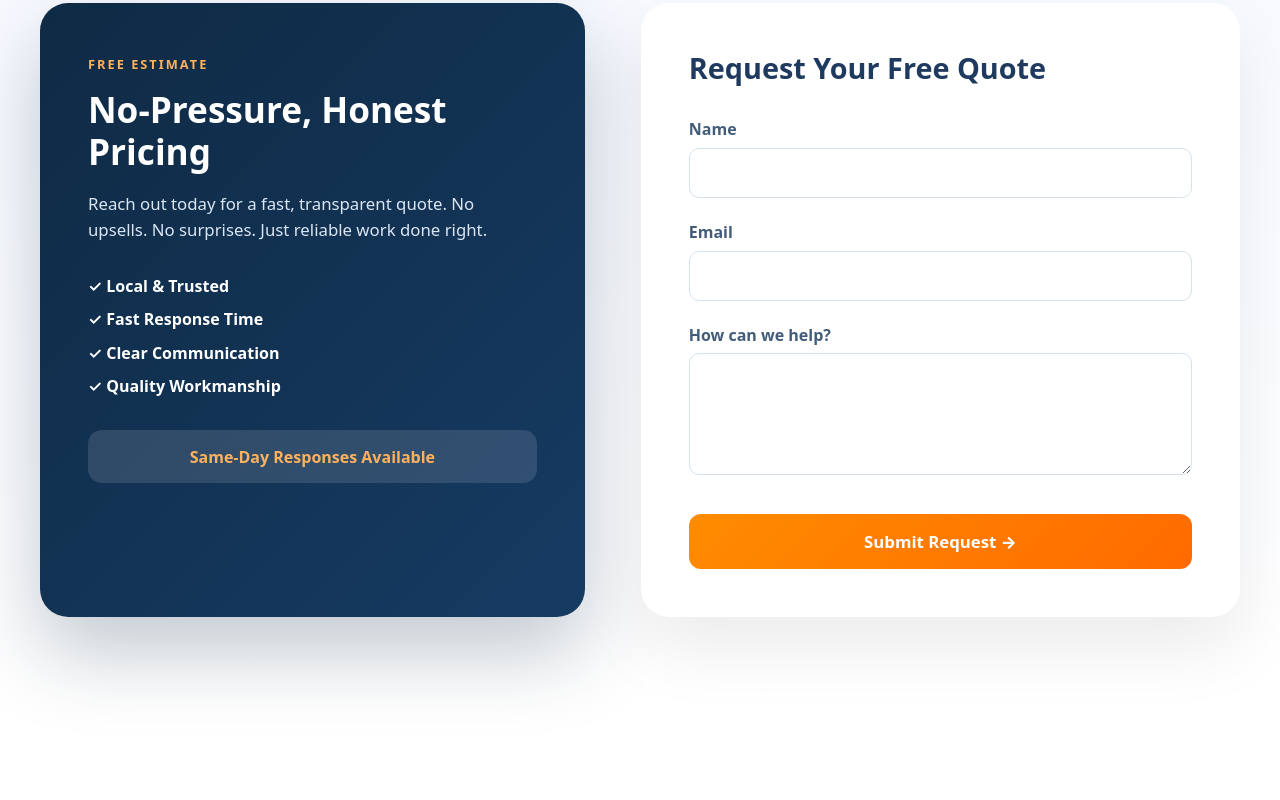
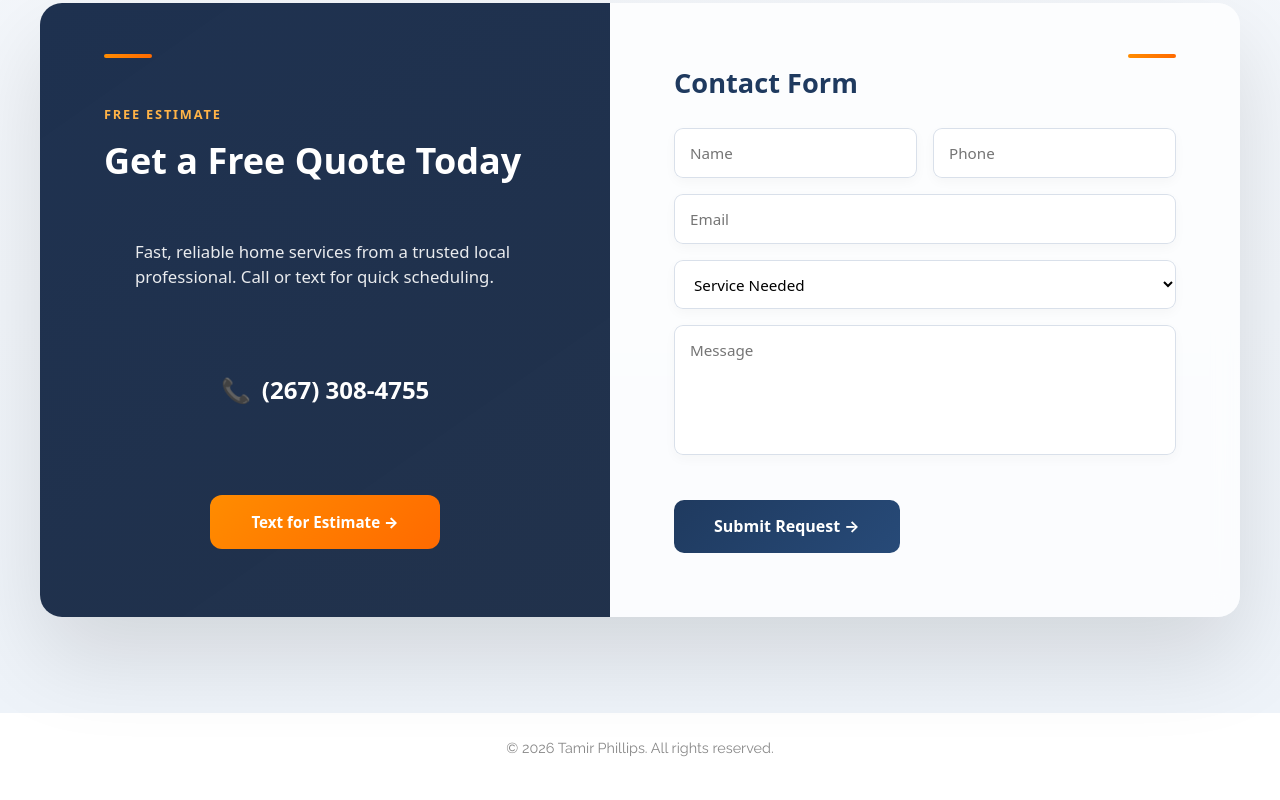
Before and after one commit to TamirP123/keystone-home-tech, a React (Vite) app: page / in a window 1280 px wide. Shown: the part 1760-2560 px from the top of the page. Built offline with nearby package versions, Linux system fonts and the light colour scheme.

Commit message:
Contact and footer styling/updates.

```diff
--- a/src/components/Contact.jsx
+++ b/src/components/Contact.jsx
@@ -4,7 +4,9 @@ import "../styles/Contact.css";
 export default function Contact() {
   const [formData, setFormData] = useState({
     name: "",
+    phone: "",
     email: "",
+    service: "",
     message: "",
   });
 
@@ -12,79 +14,76 @@ export default function Contact() {
     setFormData({ ...formData, [e.target.name]: e.target.value });
   };
 
-  const handleSubmit = (e) => {
-    e.preventDefault();
-    window.location.href = `mailto:tamirphillips@live.com?subject=Free Quote Request from ${formData.name}&body=${formData.message}`;
-  };
-
   return (
     <section className="contact-section" id="contact">
-      <div className="contact-inner">
+      <div className="contact-wrapper">
+        {/* LEFT — FREE QUOTE */}
+        <div className="quote-panel">
+  <span className="quote-eyebrow">Free Estimate</span>
 
-        {/* LEFT — FREE QUOTE CARD */}
-        <div className="quote-card">
-          <span className="quote-eyebrow">Free Estimate</span>
-          <h2>No-Pressure, Honest Pricing</h2>
+  <h3>Get a Free Quote Today</h3>
 
   <p>
-            Reach out today for a fast, transparent quote.
-            No upsells. No surprises. Just reliable work done right.
+    Fast, reliable home services from a trusted local professional.
+    Call or text for quick scheduling.
   </p>
 
-          <ul className="quote-benefits">
-            <li>✓ Local & Trusted</li>
-            <li>✓ Fast Response Time</li>
-            <li>✓ Clear Communication</li>
-            <li>✓ Quality Workmanship</li>
-          </ul>
-
-          <div className="quote-highlight">
-            <span>Same-Day Responses Available</span>
-          </div>
+  <div className="quote-phone">
+    📞 <span>(267) 308-4755</span>
   </div>
 
+  <a href="sms:+12155551234" className="quote-btn">
+    Text for Estimate →
+  </a>
+</div>
+
+
         {/* RIGHT — CONTACT FORM */}
-        <form className="contact-form" onSubmit={handleSubmit}>
-          <h3>Request Your Free Quote</h3>
+        <form className="form-panel">
+          <h3>Contact Form</h3>
 
-          <div className="form-group">
-            <label>Name</label>
+          <div className="form-row">
             <input
               type="text"
               name="name"
+              placeholder="Name"
+              onChange={handleChange}
               required
-              value={formData.name}
+            />
+            <input
+              type="tel"
+              name="phone"
+              placeholder="Phone"
               onChange={handleChange}
             />
           </div>
 
-          <div className="form-group">
-            <label>Email</label>
           <input
             type="email"
             name="email"
+            placeholder="Email"
+            onChange={handleChange}
             required
-              value={formData.email}
+          />
+
+          <select name="service" onChange={handleChange}>
+            <option value="">Service Needed</option>
+            <option>General Contracting</option>
+            <option>Remodeling</option>
+            <option>Repairs</option>
+            <option>Other</option>
+          </select>
+
+          <textarea
+            name="message"
+            placeholder="Message"
             onChange={handleChange}
           />
-          </div>
 
-          <div className="form-group">
-            <label>How can we help?</label>
-            <textarea
-              name="message"
-              rows="4"
-              required
-              value={formData.message}
-              onChange={handleChange}
-            />
-          </div>
-
-          <button type="submit" className="submit-btn">
+          <button type="submit" className="form-submit">
             Submit Request →
           </button>
         </form>
-
       </div>
     </section>
   );
--- a/src/components/Footer.jsx
+++ b/src/components/Footer.jsx
@@ -6,22 +6,7 @@ export default function Footer() {
   return (
     <footer className="footer">
       <div className="footer-content">
-        <h2 className="footer-title">Let's Connect</h2>
-        <p className="footer-text">Please contact me through my email and/or LinkedIn profile for more information. For more information on projects that are not shown on my portfolio, check out my Github Profile!</p>
-        <div className="social-links">
-          <a href="mailto:tamirdevs@gmail.com" className="social-link email" aria-label="Email">
-            <FaEnvelope />
-            <span className="link-text">Email</span>
-          </a>
-          <a href="https://www.linkedin.com/in/tamir-phillips-6096922ba" target="_blank" rel="noopener noreferrer" className="social-link linkedin" aria-label="LinkedIn">
-            <FaLinkedin />
-            <span className="link-text">LinkedIn</span>
-          </a>
-          <a href="https://github.com/TamirP123" target="_blank" rel="noopener noreferrer" className="social-link github" aria-label="GitHub">
-            <FaGithub />
-            <span className="link-text">GitHub</span>
-          </a>
-        </div>
+
         <p className="copyright">© {new Date().getFullYear()} Tamir Phillips. All rights reserved.</p>
       </div>
     </footer>
--- a/src/styles/Contact.css
+++ b/src/styles/Contact.css
@@ -1,169 +1,243 @@
-/* =====================
-   SECTION BASE
-   ===================== */
 .contact-section {
   padding: 6rem 1.5rem;
   background: linear-gradient(
-    to bottom,
-    #f6f9ff 0%,
-    #ffffff 100%
+    180deg,
+    #f4f7fb 0%,
+    #eef3f9 100%
   );
 }
 
-/* =====================
-   INNER GRID
-   ===================== */
-.contact-inner {
+/* OUTER CONTAINER */
+.contact-wrapper {
   max-width: 1200px;
   margin: 0 auto;
 
   display: grid;
-  grid-template-columns: 1fr 1.1fr;
-  gap: 3.5rem;
-  align-items: stretch;
+  grid-template-columns: 0.95fr 1.05fr;
+
+  border-radius: 22px;
+  overflow: hidden;
+
+  background: rgba(255, 255, 255, 0.75);
+  backdrop-filter: blur(12px);
+
+  box-shadow:
+    0 40px 90px rgba(0, 0, 0, 0.12);
 }
 
 /* =====================
-   FREE QUOTE CARD
+   QUOTE PANEL (FIXED)
    ===================== */
-.quote-card {
-  background: linear-gradient(
-    135deg,
-    #0f2a44 0%,
-    #163b63 100%
-  );
+.quote-panel {
+  position: relative;
+  padding: 4.2rem 4rem;
 
-  color: white;
-  padding: 3rem;
-  border-radius: 28px;
+  background:
+    linear-gradient(
+      145deg,
+      rgba(18, 38, 70, 0.95),
+      rgba(14, 32, 60, 0.92)
+    );
 
-  box-shadow: 0 35px 80px rgba(15, 42, 68, 0.25);
+  color: #fff;
+
+  display: flex;
+  flex-direction: column;
+  justify-content: flex-start;
 }
 
-.quote-eyebrow {
-  text-transform: uppercase;
-  letter-spacing: 2px;
-  font-size: 0.8rem;
-  color: #ffb15c;
-  font-weight: 700;
+/* subtle structure line */
+.quote-panel::after {
+  content: "";
+  position: absolute;
+  top: 3.2rem;
+  left: 4rem;
+
+  width: 48px;
+  height: 4px;
+  border-radius: 2px;
+
+  background: linear-gradient(90deg, #ff8c00, #ff6a00);
 }
 
-.quote-card h2 {
-  font-size: 2.2rem;
-  font-weight: 800;
-  margin: 0.8rem 0 1.2rem;
+/* Eyebrow */
+.quote-eyebrow {
+  margin-top: 2.2rem;
+
+  font-size: 0.8rem;
+  letter-spacing: 0.14em;
+  text-transform: uppercase;
+  font-weight: 700;
+
+  color: #ffb347;
 }
 
-.quote-card p {
-  color: #dbe6f3;
-  font-size: 1.05rem;
-  margin-bottom: 2rem;
+/* Headline */
+.quote-panel h3 {
+  margin-top: 1rem;
+  margin-bottom: 1.2rem;
+
+  font-size: 2.25rem;
+  font-weight: 800;
+  line-height: 1.15;
+  max-width: 420px;
 }
 
-.quote-benefits {
-  list-style: none;
-  padding: 0;
-  margin-bottom: 2rem;
+/* Description */
+.quote-panel p {
+  font-size: 1.05rem;
+  opacity: 0.9;
+  max-width: 380px;
+  margin-bottom: 2.8rem;
+  margin-top: auto;
+  margin-left: auto;
+  margin-right: auto;
 }
 
-.quote-benefits li {
-  margin-bottom: 0.6rem;
-  font-weight: 600;
-  color: #ffffff;
+/* Phone block */
+.quote-phone {
+  display: inline-flex;
+  align-items: center;
+  gap: 0.7rem;
+margin-top: auto;
+  margin-left: auto;
+  margin-right: auto;
+  font-size: 1.5rem;
+  font-weight: 800;
+
+  margin-bottom: 3rem;
 }
 
-.quote-highlight {
-  background: rgba(255, 255, 255, 0.12);
-  padding: 0.9rem 1.2rem;
-  border-radius: 14px;
+/* CTA Button */
+.quote-btn {
+  align-self: flex-start;
+margin-top: auto;
+  margin-left: auto;
+  margin-right: auto;
+  padding: 1rem 2.6rem;
+  border-radius: 12px;
+
+  background: linear-gradient(135deg, #ff8c00, #ff6a00);
+  color: #fff;
+
+  font-weight: 800;
+  font-size: 0.95rem;
+  text-decoration: none;
+
+  transition: all 0.25s ease;
+}
+
+.quote-btn:hover {
+  transform: translateY(-2px);
+  box-shadow: 0 18px 40px rgba(255, 140, 0, 0.45);
+}
+
+
+/* =====================
+   FORM PANEL
+   ===================== */
+.form-panel {
+  padding: 4rem;
+  background: transparent;
+}
+
+.form-panel::after {
+  content: "";
+  position: absolute;
+  top: 3.2rem;
+  right: 4rem;
+
+  width: 48px;
+  height: 4px;
+  border-radius: 2px;
+
+  background: linear-gradient(90deg, #ff8c00, #ff6a00);
+}
+
+.form-panel h3 {
+  font-size: 1.7rem;
+  font-weight: 800;
+  color: #1f3a5f;
+  margin-bottom: 1.8rem;
+}
+
+.form-row {
+  display: grid;
+  grid-template-columns: 1fr 1fr;
+  gap: 1rem;
+}
+
+/* INPUTS */
+.form-panel input,
+.form-panel select,
+.form-panel textarea {
+  width: 100%;
+  padding: 0.85rem 1rem;
+  margin-bottom: 1rem;
+
+  border-radius: 9px;
+  border: none;
+  background: #fff;
+
+  font-size: 0.95rem;
+  box-shadow:
+    inset 0 0 0 1px #d9e0ea,
+    0 4px 12px rgba(0, 0, 0, 0.03);
+
+  transition: all 0.2s ease;
+}
+
+.form-panel input:focus,
+.form-panel select:focus,
+.form-panel textarea:focus {
+  outline: none;
+  box-shadow:
+    inset 0 0 0 2px #ff8c00,
+    0 6px 18px rgba(255, 140, 0, 0.15);
+}
+
+.form-panel textarea {
+  min-height: 130px;
+  resize: none;
+}
+
+/* SUBMIT */
+.form-submit {
+  margin-top: 1.4rem;
+
+  background: linear-gradient(135deg, #1f3a5f, #274a78);
+  color: #fff;
+
+  padding: 0.9rem 2.5rem;
+  border-radius: 10px;
+  border: none;
+
   font-weight: 700;
-  color: #ffb15c;
-  text-align: center;
+  cursor: pointer;
+
+  transition: all 0.25s ease;
+}
+
+.form-submit:hover {
+  transform: translateY(-2px);
+  box-shadow: 0 16px 34px rgba(31, 58, 95, 0.35);
 }
 
 /* =====================
-   CONTACT FORM
-   ===================== */
-.contact-form {
-  background: white;
-  padding: 3rem;
-  border-radius: 28px;
-
-  box-shadow: 0 30px 70px rgba(0, 0, 0, 0.08);
-}
-
-.contact-form h3 {
-  font-size: 1.8rem;
-  font-weight: 800;
-  color: #1f3a5f;
-  margin-bottom: 2rem;
-}
-
-.form-group {
-  display: flex;
-  flex-direction: column;
-  margin-bottom: 1.4rem;
-}
-
-.form-group label {
-  font-weight: 600;
-  color: #425d7a;
-  margin-bottom: 0.4rem;
-}
-
-.form-group input,
-.form-group textarea {
-  padding: 0.75rem 0.9rem;
-  border-radius: 10px;
-  border: 1px solid #d7e1ee;
-  font-size: 1rem;
-}
-
-.form-group input:focus,
-.form-group textarea:focus {
-  outline: none;
-  border-color: #ff8c00;
-}
-
-/* =====================
-   SUBMIT BUTTON
-   ===================== */
-.submit-btn {
-  margin-top: 1rem;
-  width: 100%;
-  padding: 0.95rem;
-
-  background: linear-gradient(135deg, #ff8c00, #ff6a00);
-  color: white;
-
-  border: none;
-  border-radius: 12px;
-  font-weight: 800;
-  font-size: 1.05rem;
-  cursor: pointer;
-
-  transition: all 0.3s ease;
-}
-
-.submit-btn:hover {
-  transform: translateY(-2px);
-  box-shadow: 0 15px 35px rgba(255, 140, 0, 0.35);
-}
-
-/* =====================
-   RESPONSIVE
+   MOBILE
    ===================== */
 @media (max-width: 900px) {
-  .contact-inner {
+  .contact-wrapper {
     grid-template-columns: 1fr;
   }
 
-  .quote-card,
-  .contact-form {
-    padding: 2.2rem;
+  .quote-panel,
+  .form-panel {
+    padding: 2.6rem;
   }
 
-  .quote-card h2 {
-    font-size: 1.9rem;
+  .quote-btn {
+    width: 100%;
+    text-align: center;
   }
 }
--- a/src/styles/Footer.css
+++ b/src/styles/Footer.css
@@ -1,7 +1,7 @@
 .footer {
   background-color: var(--light-grey);
   color: #ffffff;
-  padding: 3rem 0;
+  padding: 1.5rem 0;
   position: relative;
   overflow: hidden;
 }
```
Also changed, not shown: src/assets/QuoteBackground.png (added). Lines whose indentation alone changed are shown as unchanged.
